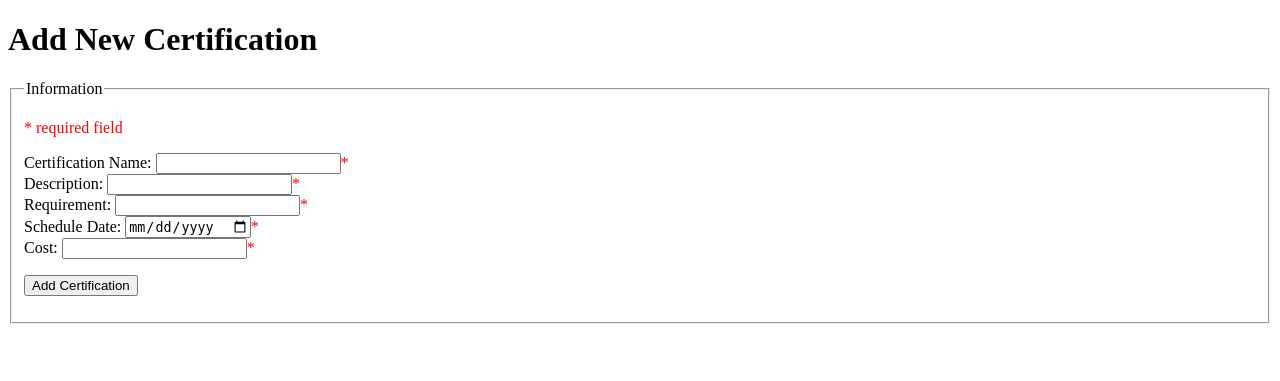
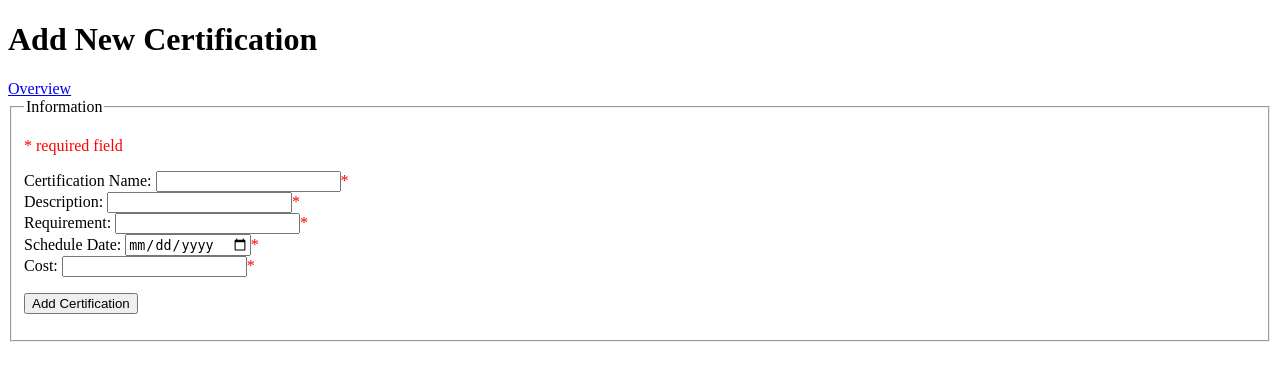
Before and after one commit to engming0809/A-Centralised-Registration-Management-Portal-for-Professional-Certification-Exams, a PHP site: page /addCert.php in a window 1280 px wide. Shown: the top 381 px of the page. Run offline with PHP 8.4, Linux system fonts and the light colour scheme.

Commit message:
[bonagni]

```diff
--- a/addCert.php
+++ b/addCert.php
@@ -98,6 +98,7 @@ function connectDB(){//Function to connect to database
 }
  ?>
 	<h1>Add New Certification</h1>
+    <a href="CertOver.php">Overview</a>
 	<form method="post" action="<?php echo htmlspecialchars($_SERVER["PHP_SELF"]);?>">
 		<fieldset>
 			<legend>Information</legend>
```
